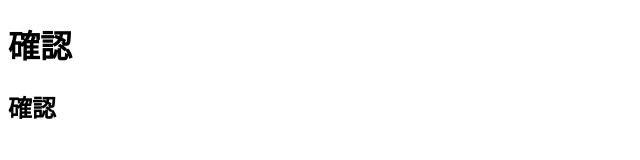
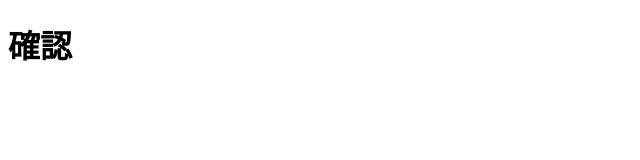
Before and after one commit to kuroyuma/JavaScript1, a plain HTML site: page index.html in a window 1280 px wide. Shown: the whole page, without its empty margins (0-640 px from the left). Drawn offline with Linux system fonts and the light colour scheme.

Commit message:
[start3]

```diff
--- a/index.html
+++ b/index.html
@@ -10,4 +10,3 @@
   </body>
 </html>
 <h1>確認</h1>
-<h2>確認</h2>
```
